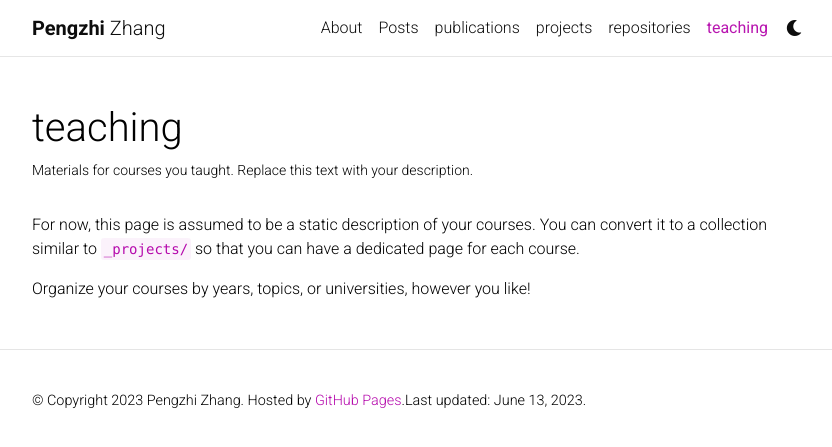
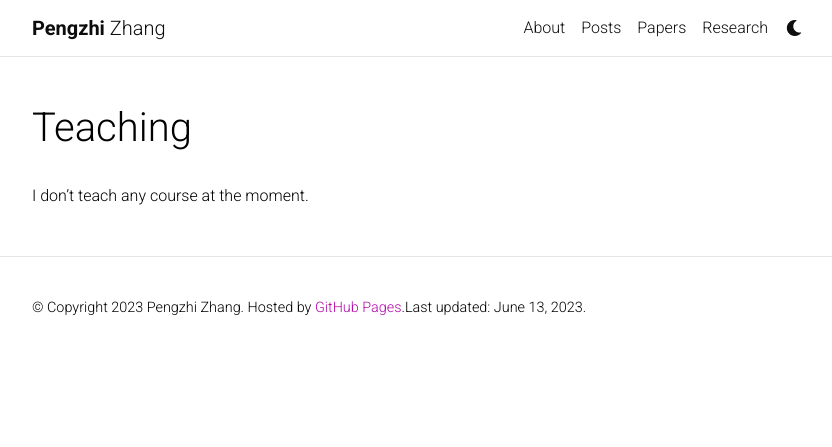
Before and after one commit to biopzhang/biopzhang.github.io, a Jekyll site: the page built from _pages/teaching.md, in a window 1280 px wide. Shown: the top 447 px of the page, without its empty margins (223-1055 px from the left). Built offline with Jekyll 4.4.1, drawn with Linux system fonts in a browser that asks for light colours; comment, search, counter and statistics services are not loaded; a style sheet for code colours, icons or effects is not loaded.

Commit message:
updated  pages

```diff
--- a/_pages/teaching.md
+++ b/_pages/teaching.md
@@ -1,12 +1,10 @@
 ---
 layout: page
 permalink: /teaching/
-title: teaching
-description: Materials for courses you taught. Replace this text with your description.
-nav: true
+title: Teaching
+description:
+nav: false
 nav_order: 5
 ---
 
-For now, this page is assumed to be a static description of your courses. You can convert it to a collection similar to `_projects/` so that you can have a dedicated page for each course.
-
-Organize your courses by years, topics, or universities, however you like!
+I don't teach any course at the moment.
```
Also changed, not shown: _pages/projects.md (+3 -3 lines), _pages/publications.md (+3 -3 lines), _pages/repositories.md (+3 -3 lines).
